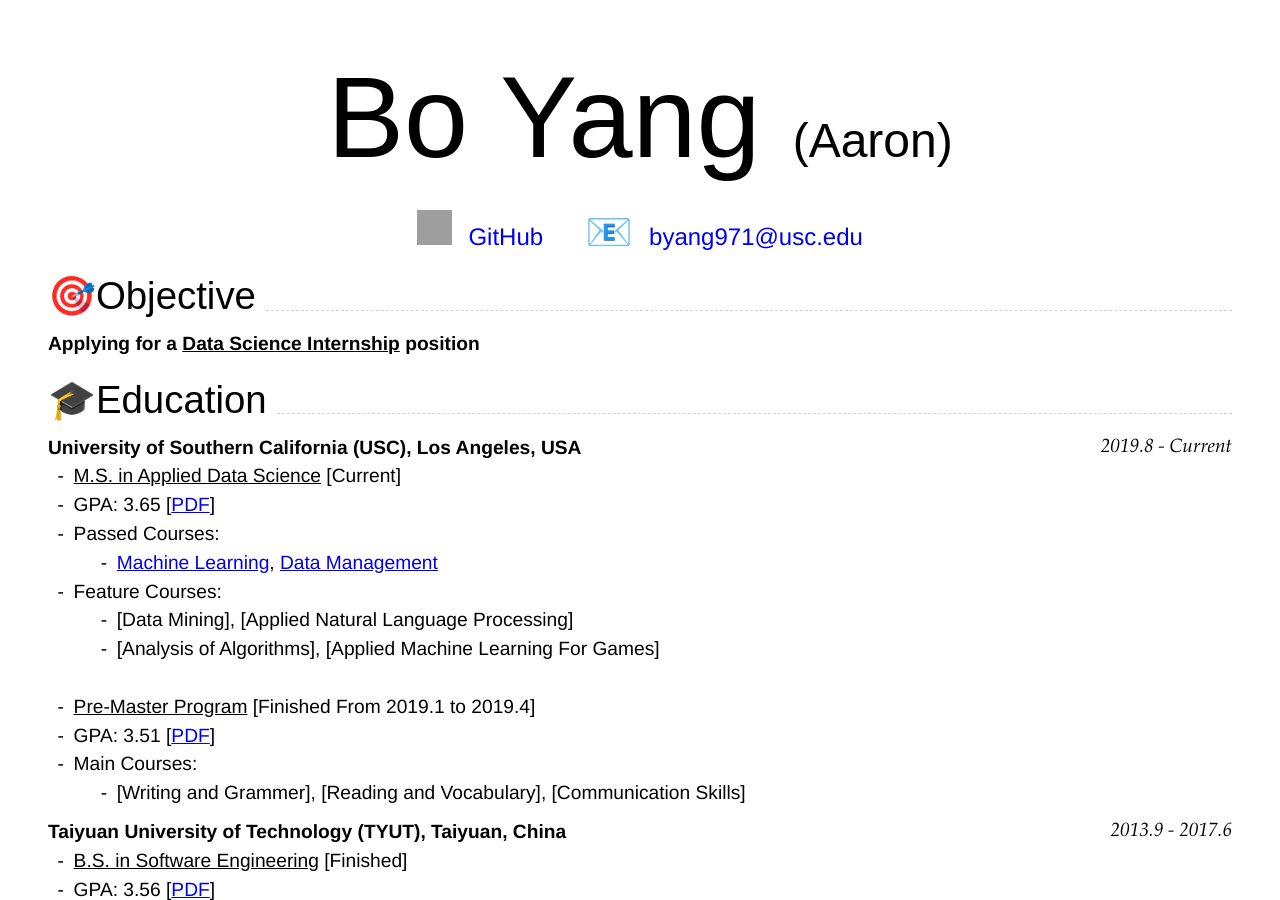
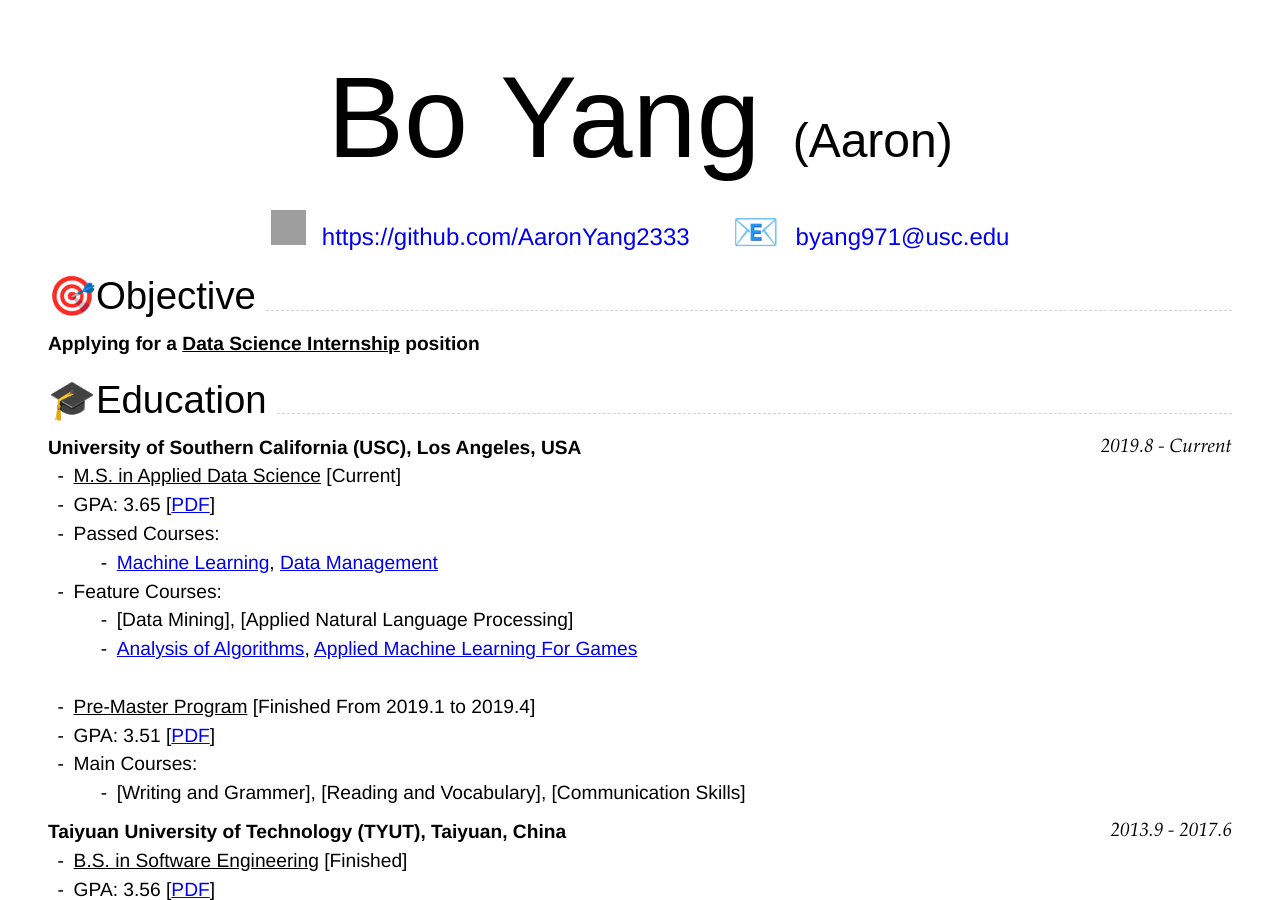
Before and after one commit to callmeorangecat/resume, a Jekyll site: the page built from index.md, in a window 1280 px wide and 900 px high. Built offline with Jekyll 4.4.1, drawn with Linux system fonts in a browser that asks for light colours; part of the change alters nothing that is shown; grey boxes are pictures that could not be loaded.

Commit message:
change github link title

```diff
--- a/index.md
+++ b/index.md
@@ -6,7 +6,7 @@ email:
     text: byang971@usc.edu
 github:
     url: https://github.com/AaronYang2333
-    text: GitHub
+    text: https://github.com/AaronYang2333
 ---
 # Bo __Yang__ <font size="9">(Aaron)</font>
 
@@ -25,7 +25,7 @@ github:
     - [Machine Learning](https://aaronyang2333.github.io/INF_552/), [Data Management](https://aaronyang2333.github.io/INF_551/)<br>
 - Feature Courses:
     - [Data Mining], [Applied Natural Language Processing]
-    - [Analysis of Algorithms], [Applied Machine Learning For Games] <br>
+    - [Analysis of Algorithms](https://aaronyang2333.github.io/CSCI_570/), [Applied Machine Learning For Games](https://aaronyang2333.github.io/CSCI_599/) <br>
 <br>
 - <u>Pre-Master Program</u>  [Finished From 2019.1 to 2019.4]
 - GPA: 3.51 [[PDF](assets/ia_grade.pdf)]
```
Also changed, not shown: README.md.
